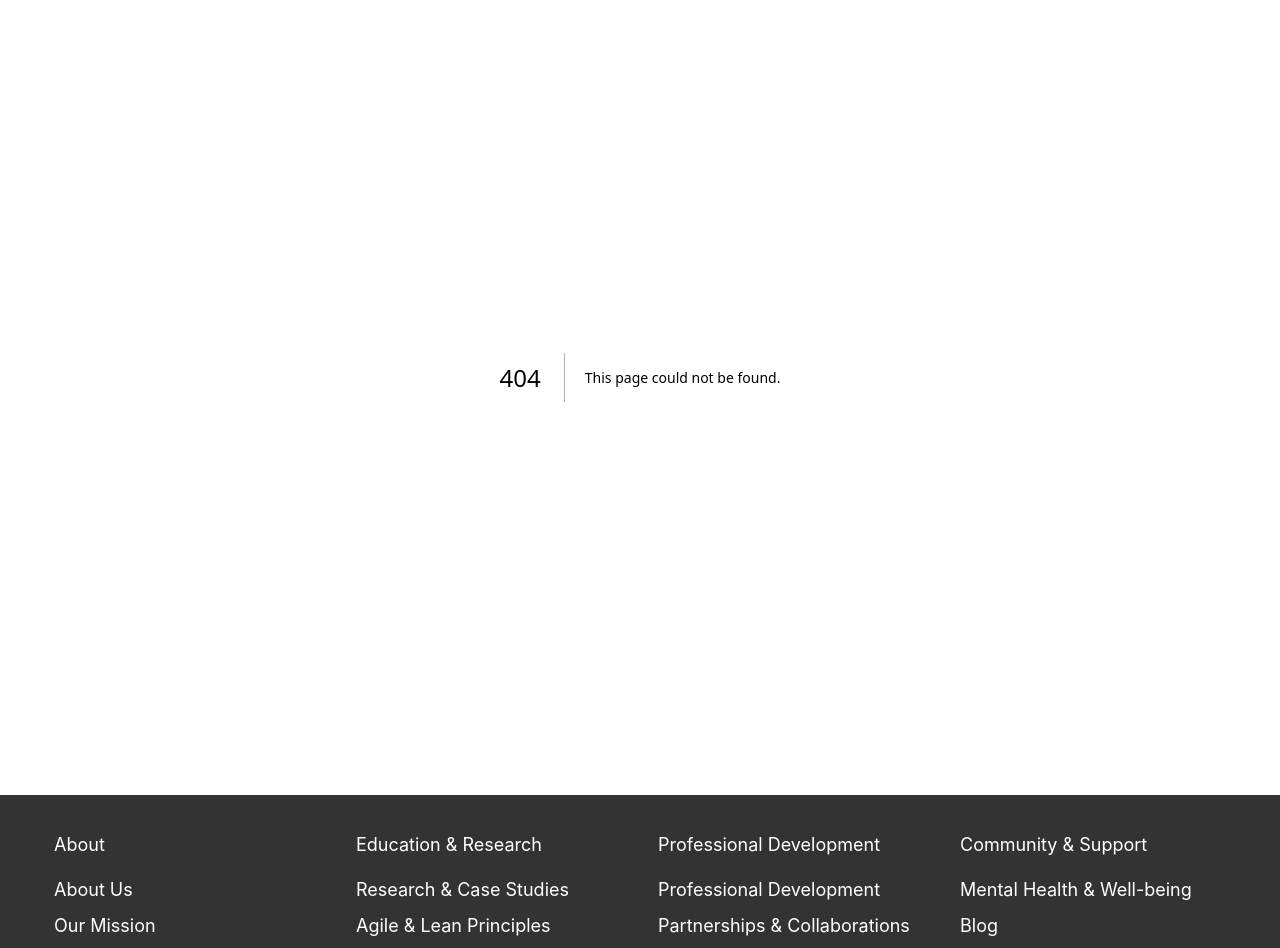
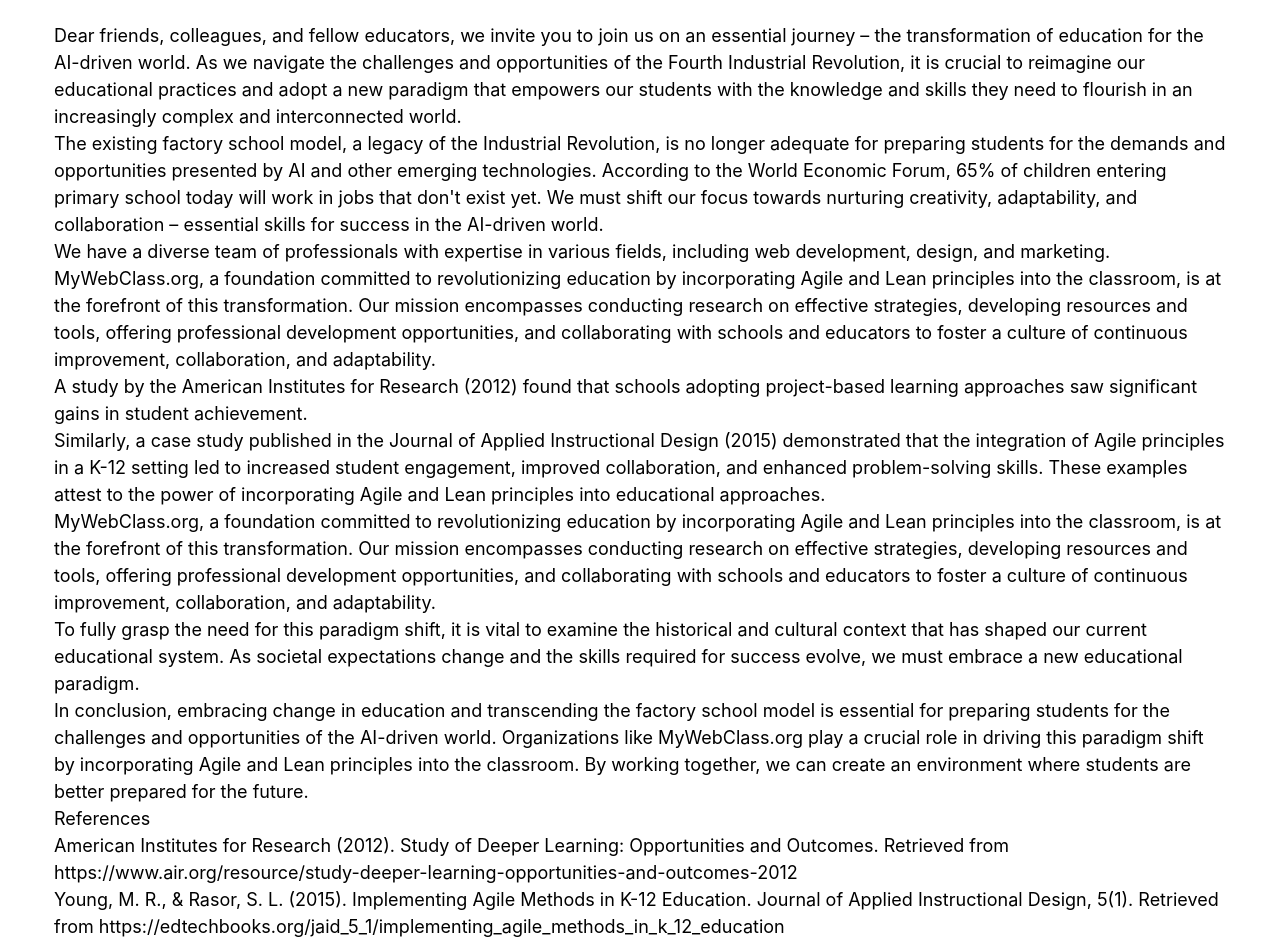
Before and after one commit to NJIT-WIS/project-2-is219-wwc, a Next.js app: page /AboutPage in a window 1280 px wide. Before the commit this address had no page. Shown: the part 104-1052 px from the top of the page. Built offline with nearby package versions, Linux system fonts and the light colour scheme.

Commit message:
development of about page

```diff
--- /dev/null
+++ b/components/AboutPage.module.css
@@ -0,0 +1,43 @@
+.main {
+  padding: 2rem;
+}
+
+.title {
+  font-size: 2rem;
+  font-weight: bold;
+  margin-bottom: 1rem;
+}
+
+.heading {
+  font-size: 1.5rem;
+  font-weight: 600;
+  margin-top: 2rem;
+  margin-bottom: 1rem;
+}
+
+.paragraph {
+  font-size: 1.2rem;
+  line-height: 1.5;
+  margin-bottom: 1rem;
+}
+
+.list {
+  list-style-type: disc;
+  margin-left: 1.5rem;
+  margin-bottom: 1rem;
+}
+
+.listItem {
+  font-size: 1.2rem;
+  line-height: 1.5;
+  margin-bottom: 0.5rem;
+}
+
+.link {
+  color: #0070f3;
+  text-decoration: none;
+}
+
+.link:hover {
+  text-decoration: underline;
+}
--- a/components/header.js
+++ b/components/MainNavigationBar.js
@@ -2,7 +2,7 @@
 import React from 'react';
 import Link from 'next/link';
 import Head from 'next/head';
-import styles from './header.module.css';
+import styles from './MainNavigationBar.module.css';
 
 // Define the siteTitle constant
 const siteTitle = "Your Site Title";
--- /dev/null
+++ b/pages/AboutPage.js
@@ -0,0 +1,74 @@
+// Import required libraries and modules
+import React from 'react';
+import Head from 'next/head';
+import Link from "next/link";
+import styles from '/components/AboutPage.module.css';
+
+// Create the AboutPage component
+const AboutPage = () => {
+  return (
+    <>
+      <Head>
+        <title>About Us | MyWebClass.org</title>
+        <meta name="description" content="Learn more about MyWebClass.org and our mission to revolutionize education for the AI-driven world." />
+      </Head>
+
+      <main className={styles.main}>
+      <h1 className={styles.title}>Welcome to MyWebClass.org - Pioneering the Future of Education
+      </h1>
+        <section className={styles.section}>
+        <p>
+        Dear friends, colleagues, and fellow educators, we invite you to join us on an essential journey – the transformation of education for the AI-driven world. As we navigate the challenges and opportunities of the Fourth Industrial Revolution, it is crucial to reimagine our educational practices and adopt a new paradigm that empowers our students with the knowledge and skills they need to flourish in an increasingly complex and interconnected world.
+        </p>
+
+        <p>
+        The existing factory school model, a legacy of the Industrial Revolution, is no longer adequate for preparing students for the demands and opportunities presented by AI and other emerging technologies. According to the World Economic Forum, 65% of children entering primary school today will work in jobs that don't exist yet. We must shift our focus towards nurturing creativity, adaptability, and collaboration – essential skills for success in the AI-driven world.
+        </p>
+
+        <p>
+        We have a diverse team of professionals with expertise in various fields, including web development, design, and marketing.
+        </p>
+
+        <p>
+        MyWebClass.org, a foundation committed to revolutionizing education by incorporating Agile and Lean principles into the classroom, is at the forefront of this transformation. Our mission encompasses conducting research on effective strategies, developing resources and tools, offering professional development opportunities, and collaborating with schools and educators to foster a culture of continuous improvement, collaboration, and adaptability.
+        </p>
+
+        <p>
+        A study by the American Institutes for Research (2012) found that schools adopting project-based learning approaches saw significant gains in student achievement.
+        </p>
+
+        <p>
+        Similarly, a case study published in the Journal of Applied Instructional Design (2015) demonstrated that the integration of Agile principles in a K-12 setting led to increased student engagement, improved collaboration, and enhanced problem-solving skills. These examples attest to the power of incorporating Agile and Lean principles into educational approaches.
+        </p>
+
+        <p>
+        MyWebClass.org, a foundation committed to revolutionizing education by incorporating Agile and Lean principles into the classroom, is at the forefront of this transformation. Our mission encompasses conducting research on effective strategies, developing resources and tools, offering professional development opportunities, and collaborating with schools and educators to foster a culture of continuous improvement, collaboration, and adaptability.
+        </p>
+
+        <p>
+        To fully grasp the need for this paradigm shift, it is vital to examine the historical and cultural context that has shaped our current educational system. As societal expectations change and the skills required for success evolve, we must embrace a new educational paradigm.
+        </p>
+
+        <p>
+        In conclusion, embracing change in education and transcending the factory school model is essential for preparing students for the challenges and opportunities of the AI-driven world. Organizations like MyWebClass.org play a crucial role in driving this paradigm shift by incorporating Agile and Lean principles into the classroom. By working together, we can create an environment where students are better prepared for the future.
+        </p>
+        </section>
+
+        <section className={styles.section}>
+          <h3>References</h3>
+            <ul>
+                <li>
+                 American Institutes for Research (2012). Study of Deeper Learning: Opportunities and Outcomes. Retrieved from <a href="https://www.air.org/resource/study-deeper-learning-opportunities-and-outcomes-2012" target="_blank" rel="noopener noreferrer">https://www.air.org/resource/study-deeper-learning-opportunities-and-outcomes-2012</a>
+                </li>
+                <li>
+                Young, M. R., & Rasor, S. L. (2015). Implementing Agile Methods in K-12 Education. Journal of Applied Instructional Design, 5(1). Retrieved from <a href="https://edtechbooks.org/jaid_5_1/implementing_agile_methods_in_k_12_education" target="_blank" rel="noopener noreferrer">https://edtechbooks.org/jaid_5_1/implementing_agile_methods_in_k_12_education</a>
+                </li>
+            </ul>
+        </section>
+      </main>
+    </>
+  );
+};
+
+// Export the AboutPage component
+export default AboutPage;
```
Also changed, not shown: components/MainNavigationBar.module.css (renamed from components/header.module.css).
